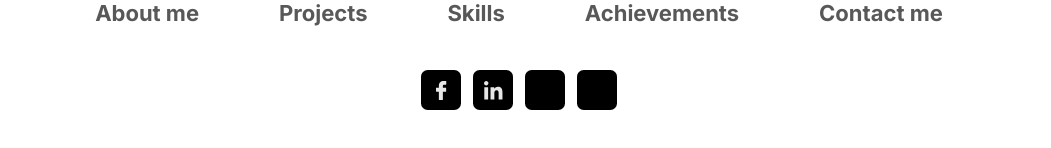
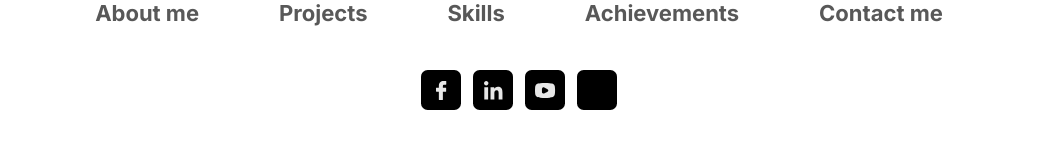
Before and after one commit to Roshen-Perera/ceylon-developers-portfolio, a Next.js app: page /portfolio in a window 1280 px wide. Shown: the part 5261-5409 px from the top of the page, without its empty margins (121-1172 px from the left). Built offline with nearby package versions, Linux system fonts and the light colour scheme.

Commit message:
Add SVG icon to FooterPortfolio component for enhanced visual representation

```diff
--- a/components/footerPortfolio.tsx
+++ b/components/footerPortfolio.tsx
@@ -51,7 +51,22 @@ const FooterPortfolio = () => {
               />
             </svg>
           </div>
-          <div className="flex w-[40px] h-[40px] bg-black items-center justify-center rounded-[6.67px]"></div>
+          <div className="flex w-[40px] h-[40px] bg-black items-center justify-center rounded-[6.67px]">
+            <svg
+              width="21"
+              height="15"
+              viewBox="0 0 21 15"
+              fill="none"
+              xmlns="http://www.w3.org/2000/svg"
+            >
+              <path
+                fill-rule="evenodd"
+                clip-rule="evenodd"
+                d="M0.85568 2.11755C0.21504 3.02251 0.159787 3.99467 0.04928 5.94048C0.0194133 6.4736 0 6.99477 0 7.46667C0 7.93856 0.0194133 8.45973 0.04928 8.99285C0.159787 10.9387 0.21504 11.9108 0.85568 12.8158C1.03936 13.0741 1.34848 13.4012 1.59488 13.5998C2.46101 14.2927 3.42869 14.4062 5.36555 14.6302C6.83349 14.8019 8.47467 14.9333 10.0427 14.9333C11.6107 14.9333 13.2503 14.8019 14.7198 14.6302C16.6551 14.4062 17.6243 14.2927 18.489 13.5998C18.7369 13.4012 19.0445 13.0741 19.2282 12.8158C19.8688 11.9108 19.9241 10.9387 20.0346 8.99285C20.0644 8.45973 20.0838 7.93856 20.0838 7.46667C20.0838 6.99477 20.0644 6.4736 20.0346 5.94048C19.9241 3.99467 19.8688 3.02251 19.2282 2.11755C19.0148 1.82689 18.7666 1.56358 18.489 1.33355C17.6228 0.64064 16.6551 0.527147 14.7198 0.303147C13.1677 0.113899 11.6062 0.0126877 10.0427 0C8.47467 0 6.832 0.131413 5.36555 0.303147C3.42869 0.527147 2.45952 0.64064 1.59488 1.33355C1.31727 1.56358 1.069 1.82689 0.85568 2.11755ZM13.1667 6.88128C12.9457 6.34368 12.1766 5.9584 10.637 5.18933C9.35573 4.54869 8.71509 4.22912 8.19691 4.33067C7.83095 4.40326 7.50365 4.6059 7.27552 4.90112C6.95296 5.31925 6.95296 6.03456 6.95296 7.46667C6.95296 8.90027 6.95296 9.61557 7.27552 10.0322C7.504 10.3279 7.83104 10.5295 8.19691 10.6027C8.71509 10.7042 9.35573 10.3846 10.637 9.744C12.1751 8.97493 12.9457 8.58965 13.1667 8.05355C13.3212 7.67755 13.3212 7.25728 13.1667 6.88128Z"
+                fill="#E7E7E7"
+              />
+            </svg>
+          </div>
           <div className="flex w-[40px] h-[40px] bg-black items-center justify-center rounded-[6.67px]"></div>
         </div>
       </div>
```
